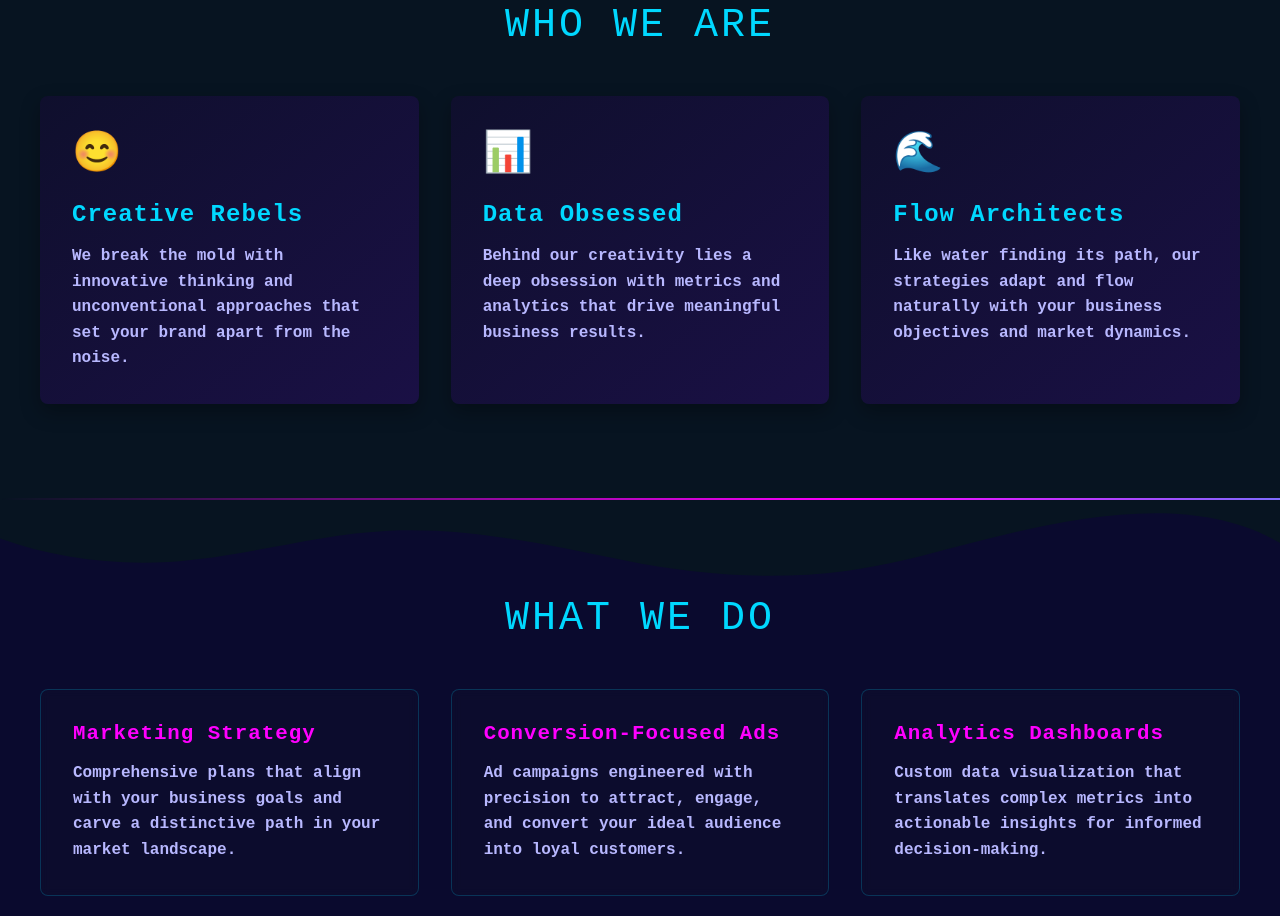
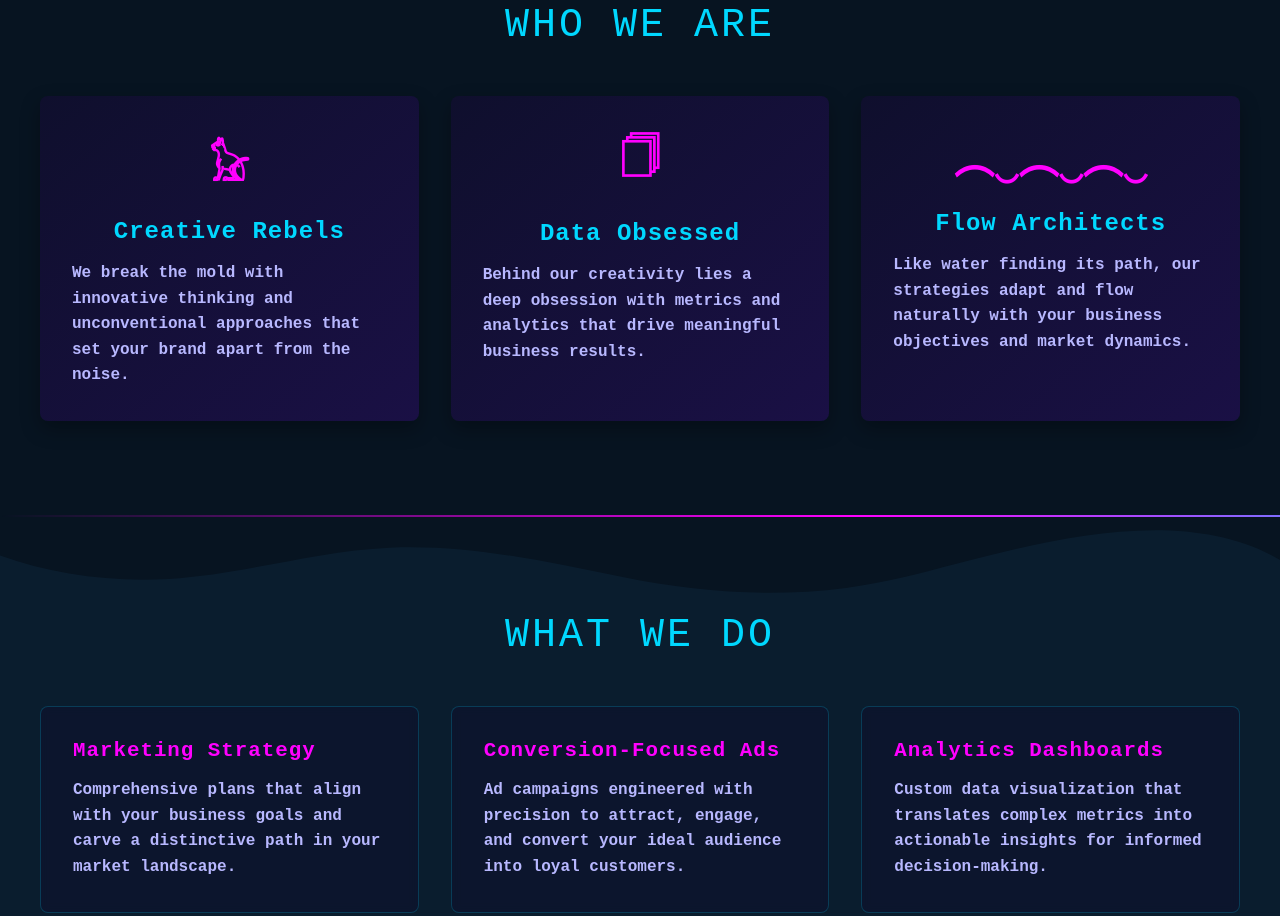
Before and after one commit to smb308/NekoMegami, a plain HTML site: page index.html in a window 1280 px wide. Shown: the part 893-1809 px from the top of the page. Drawn offline with Linux system fonts and the light colour scheme.

Commit message:
index.html

```diff
--- a/index.html
+++ b/index.html
@@ -207,7 +207,7 @@
         }
 
         .services {
-            background-color: #0a0a2e;
+            background-color: #0a1d2e;
             position: relative;
             overflow: hidden;
         }
@@ -537,18 +537,18 @@
         <h2>WHO WE ARE</h2>
         <div class="feature-grid">
             <div class="feature-card">
-                <div class="icon">😊</div>
-                <h3>Creative Rebels</h3>
+                <div class="icon"style="text-align: center;"> 𓃠</div>
+                <h3 style="text-align: center;">Creative Rebels</h3>
                 <p>We break the mold with innovative thinking and unconventional approaches that set your brand apart from the noise.</p>
             </div>
             <div class="feature-card">
-                <div class="icon">📊</div>
-                <h3>Data Obsessed</h3>
+                <div class="icon"style="text-align: center;">🗍</div>
+                <h3 style="text-align: center;">Data Obsessed</h3>
                 <p>Behind our creativity lies a deep obsession with metrics and analytics that drive meaningful business results.</p>
             </div>
             <div class="feature-card">
-                <div class="icon">🌊</div>
-                <h3>Flow Architects</h3>
+                <div class="icon"style="text-align: center;">︵‿︵‿︵‿</div>
+                <h3 style="text-align: center;">Flow Architects</h3>
                 <p>Like water finding its path, our strategies adapt and flow naturally with your business objectives and market dynamics.</p>
             </div>
         </div>
```
